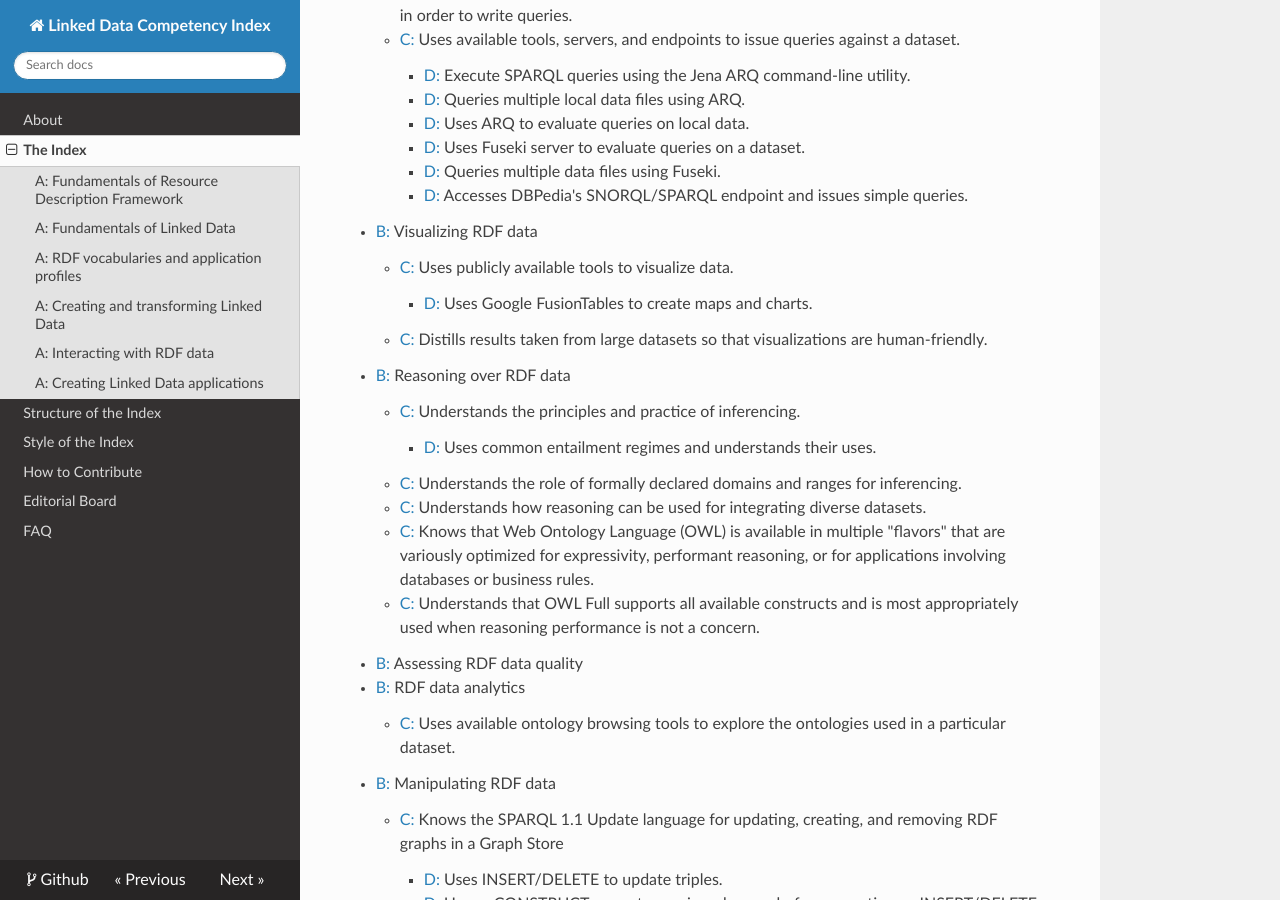
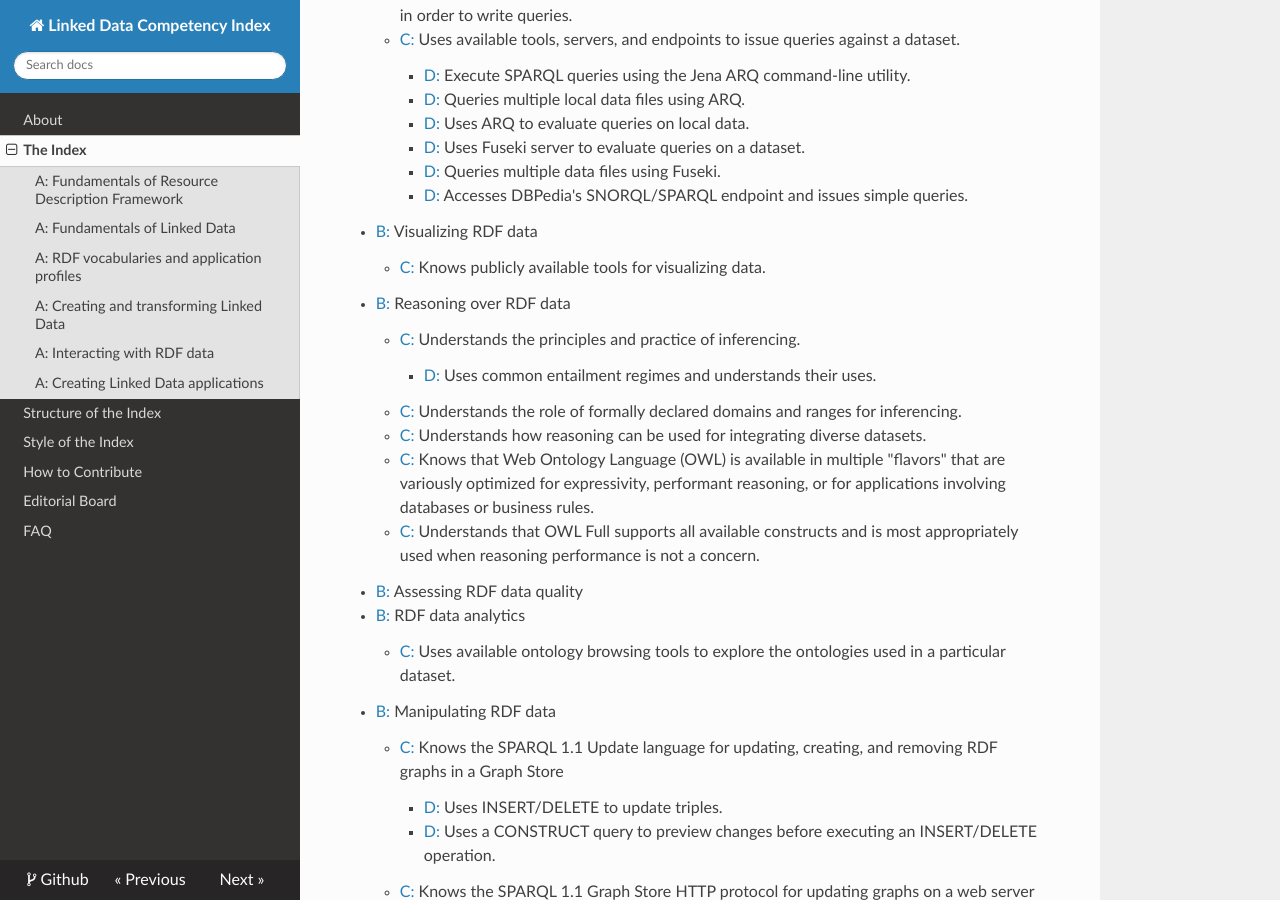
Before and after one commit to dcmi/ldci, an MkDocs documentation site: the page built from docs/D2695955.md, in a window 1280 px wide and 900 px high, scrolled down 7656 px. Built offline with MkDocs 1.6.1, drawn with Linux system fonts in a browser that asks for light colours; nearby versions of some CDN libraries; old or Windows-style settings are respelled for this version of MkDocs.

Commit message:
Update D2695955.md
Formulate line 200 as a competency (was formulated as a benchmark) and remove benchmark.

```diff
--- a/docs/D2695955.md
+++ b/docs/D2695955.md
@@ -197,9 +197,7 @@ Note: Hover over a code to see its URI.  Click on a code to visit its full defin
         * [D:](http://asn.desire2learn.com/resources/S2709280) Queries multiple data files using Fuseki.
         * [D:](http://asn.desire2learn.com/resources/S2709281) Accesses DBPedia's SNORQL/SPARQL endpoint and issues simple queries.
 * [B:](http://asn.desire2learn.com/resources/S2696088) Visualizing RDF data
-    * [C:](http://asn.desire2learn.com/resources/S2709282) Uses publicly available tools to visualize data.
-        * [D:](http://asn.desire2learn.com/resources/S2709283) Uses Google FusionTables to create maps and charts.
-    * [C:](http://asn.desire2learn.com/resources/S2709284) Distills results taken from large datasets so that visualizations are human-friendly.
+    * [C:](http://asn.desire2learn.com/resources/S2709282) Knows publicly available tools for visualizing data.
 * [B:](http://asn.desire2learn.com/resources/S2696089) Reasoning over RDF data
     * [C:](http://asn.desire2learn.com/resources/S2708690) Understands the principles and practice of inferencing.
         * [D:](http://asn.desire2learn.com/resources/S2709285) Uses common entailment regimes and understands their uses.
```
